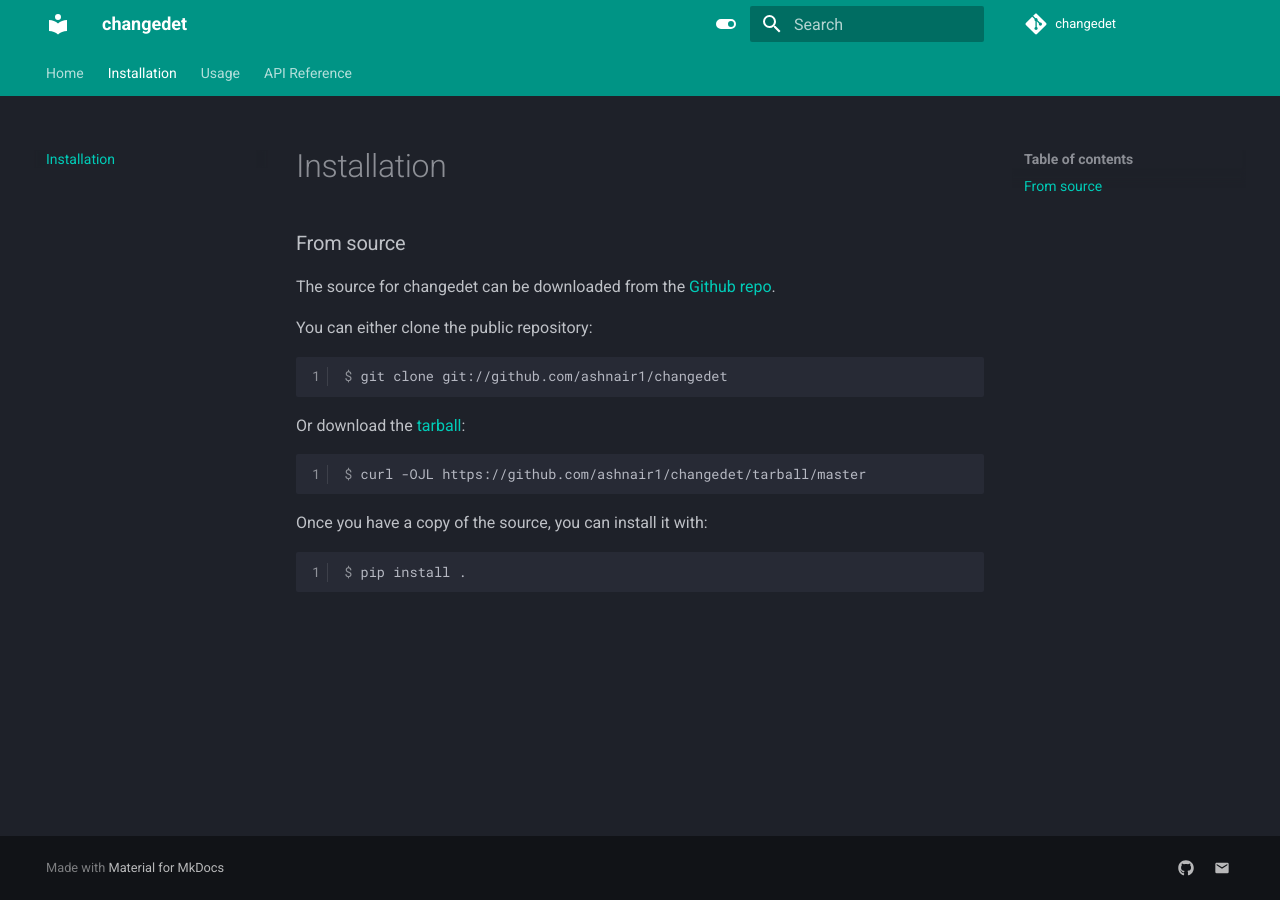
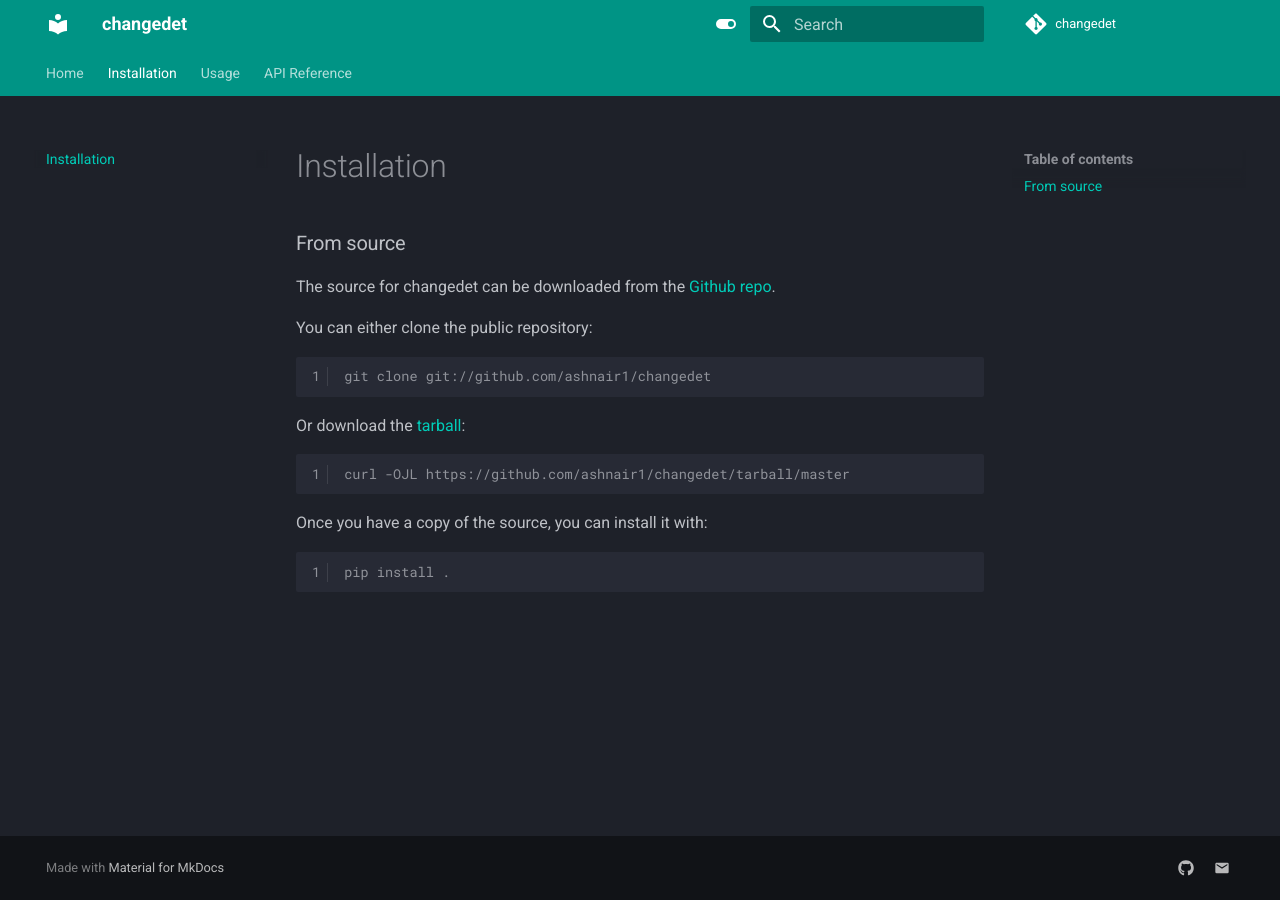
Before and after one commit to ashnair1/changedet, an MkDocs documentation site: the page built from docs/installation.md, in a window 1280 px wide. Built offline with MkDocs 1.6.1 and Material for MkDocs 9.7.7, drawn with Linux system fonts in a browser that asks for light colours; comment, search, counter and statistics services are not loaded.

Commit message:
Remove $

````diff
--- a/docs/installation.md
+++ b/docs/installation.md
@@ -22,19 +22,19 @@
 You can either clone the public repository:
 
 ``` console
-$ git clone git://github.com/ashnair1/changedet
+git clone git://github.com/ashnair1/changedet
 ```
 
 Or download the [tarball][]:
 
 ``` console
-$ curl -OJL https://github.com/ashnair1/changedet/tarball/master
+curl -OJL https://github.com/ashnair1/changedet/tarball/master
 ```
 
 Once you have a copy of the source, you can install it with:
 
 ``` console
-$ pip install .
+pip install .
 ```
 
   [pip]: https://pip.pypa.io
````
